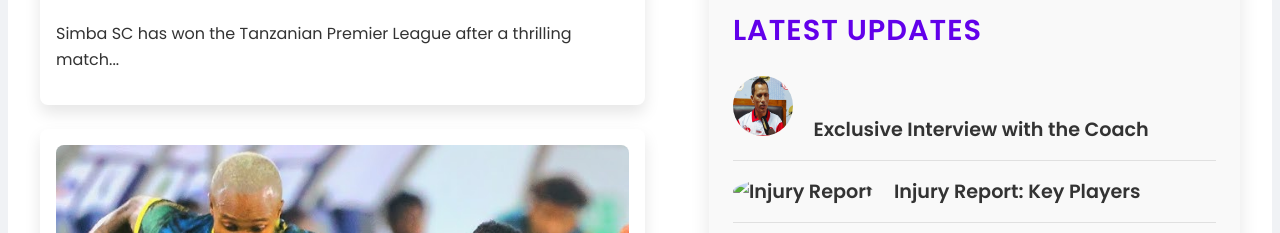
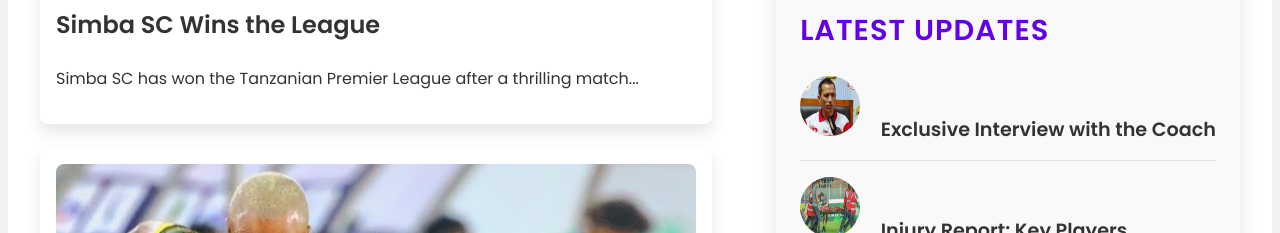
Before and after one commit to tzSystems/theme_project, a website: page index.html in a window 1280 px wide. Shown: the part 777-1010 px from the top of the page. Drawn offline with Linux system fonts and the light colour scheme.

Commit message:
adding images

```diff
--- a/index.html
+++ b/index.html
@@ -65,7 +65,7 @@
                 <h3>Latest Updates</h3>
                 <ul>
                     <li><a href="#"><img src="./images/coach.jpg" alt="Coach Interview"> Exclusive Interview with the Coach</a></li>
-                    <li><a href="#"><img src="./images/injury.jpg" alt="Injury Report"> Injury Report: Key Players</a></li>
+                    <li><a href="#"><img src="./images/kak.webp" alt="Injury Report"> Injury Report: Key Players</a></li>
                     <li><a href="#"><img src="./images/fans.jpg" alt="Fans Reactions"> Fans Reactions After the Derby</a></li>
                     <li><a href="#"><img src="./images/transfer.jpg" alt="Transfer News"> Latest Transfer News</a></li>
                 </ul>
```
Also changed, not shown: images/fans.jpg (added), images/injury.jfif (added), images/kak.webp (added), images/logo-no-background.png (added), images/transfer.jpg (added).
